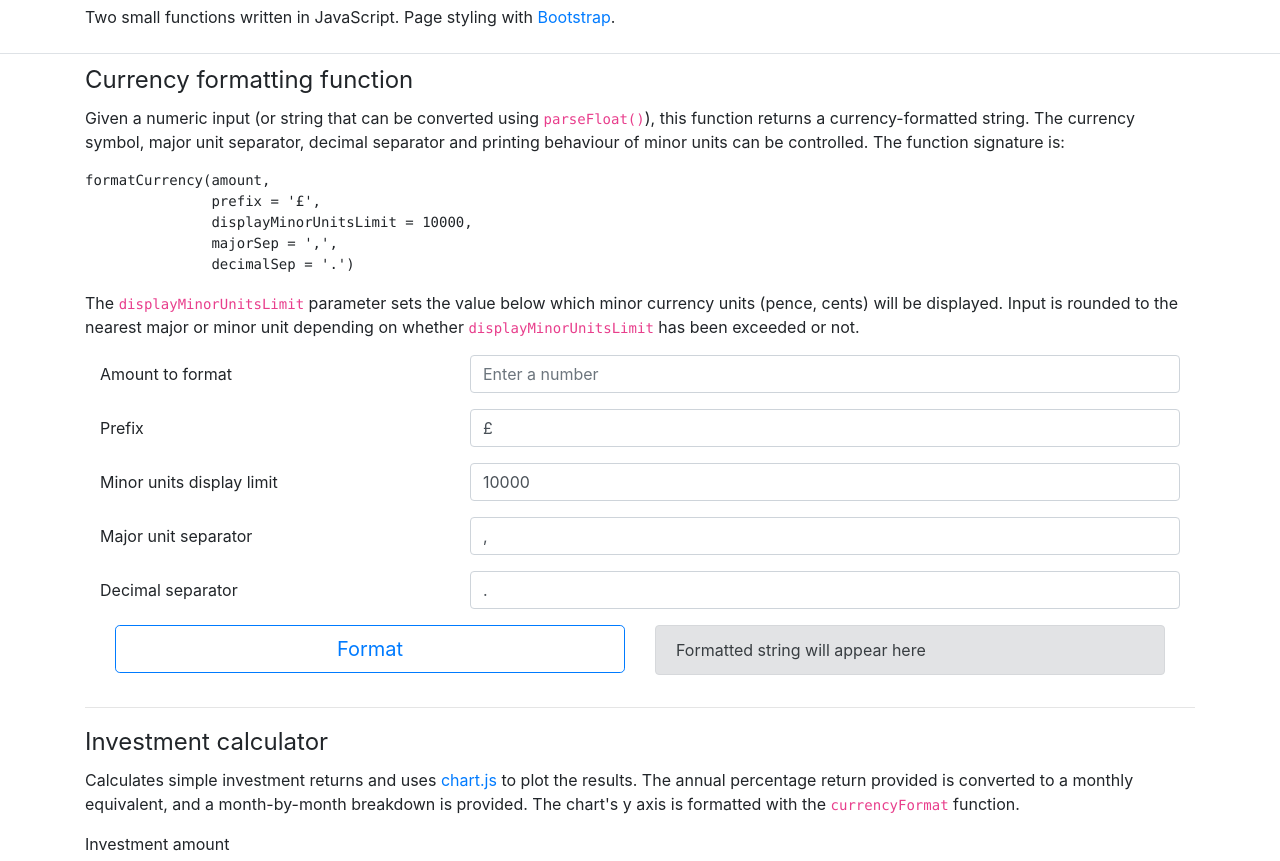
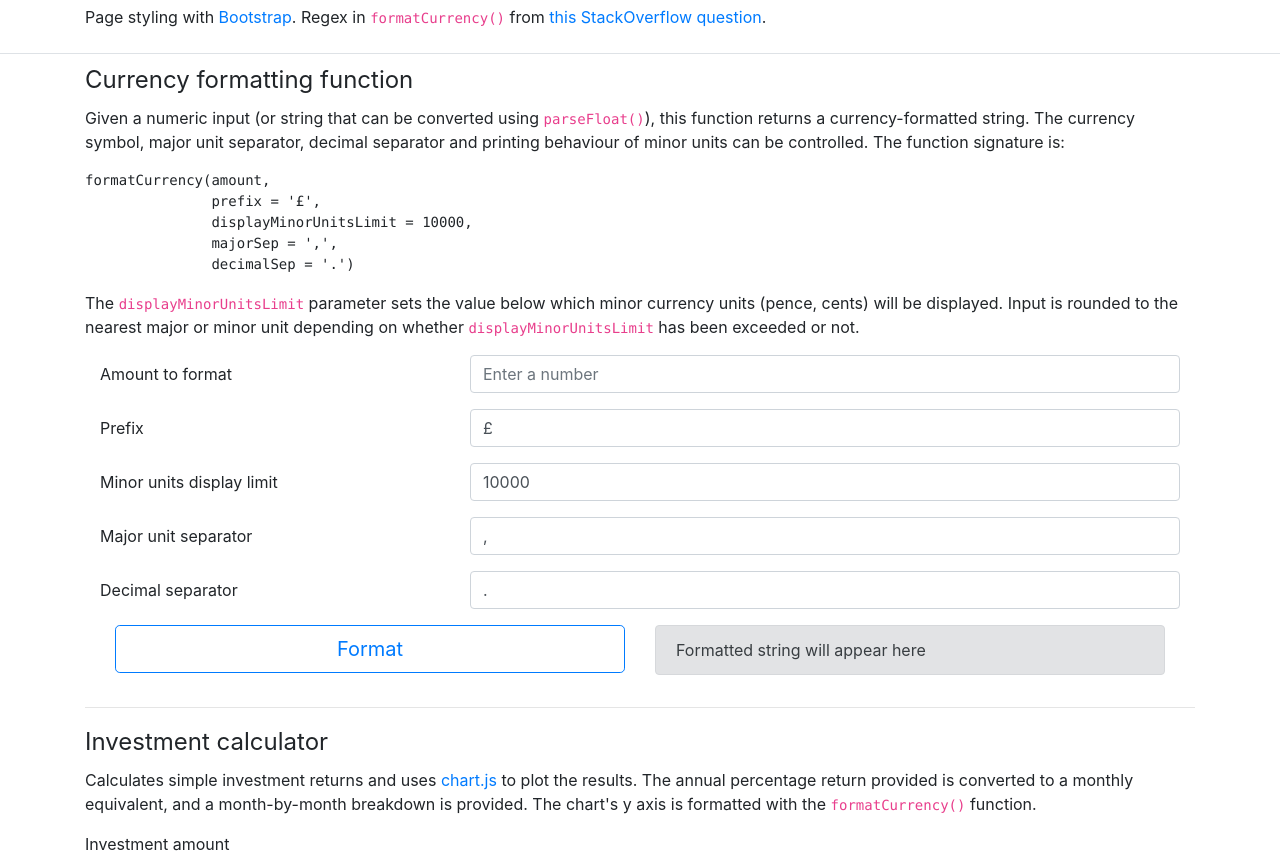
Before and after one commit to lewinfox/js-demo, a plain HTML site: page index.html in a window 1280 px wide. Shown: the part 75-936 px from the top of the page. Drawn offline with nearby package versions, Linux system fonts and the light colour scheme.

Commit message:
Add link to StackOverflow for regex, tidy up

```diff
--- a/index.html
+++ b/index.html
@@ -11,8 +11,8 @@
         <div class="pb-2 mt-4 mb-2 border-bottom">
             <div class="container">
                 <h1>JavaScript demo</h1>
-                <p>Two small functions written in JavaScript. Page styling with
-                    <a href="https://getbootstrap.com">Bootstrap</a>.</p>
+                <p>Page styling with <a href="https://getbootstrap.com">Bootstrap</a>.
+                 Regex in <code>formatCurrency()</code> from <a href="https://stackoverflow.com/questions/2901102/how-to-print-a-number-with-commas-as-thousands-separators-in-javascript">this StackOverflow question</a>.</p>
             </div>
         </div>
         <div class="container">
@@ -93,7 +93,7 @@
                 plot the results. The annual percentage return provided is
                 converted to a monthly equivalent, and a month-by-month breakdown
                 is provided. The chart's y axis is formatted with the
-                <code>currencyFormat</code> function.</p>
+                <code>formatCurrency()</code> function.</p>
                 <div class="form-group">
                     <label for="investment-amount">Investment amount</label><br>
                     <input class="form-control" id="investment-amount" type="number"placeholder="£">
```
